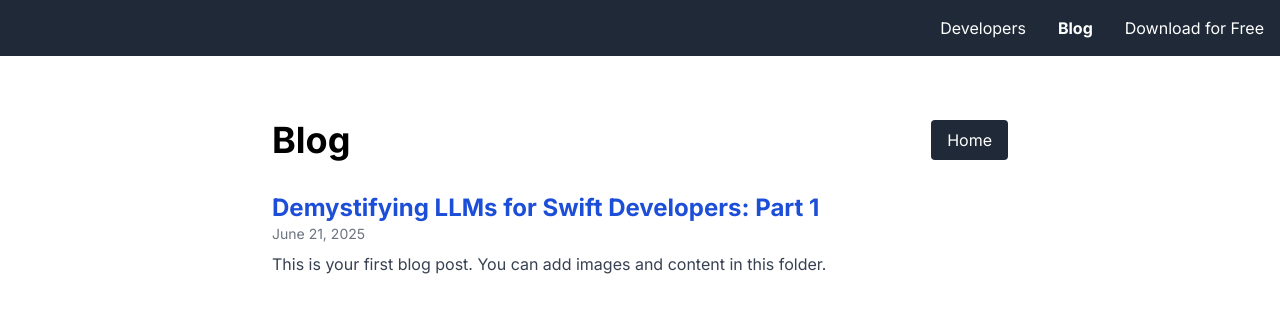
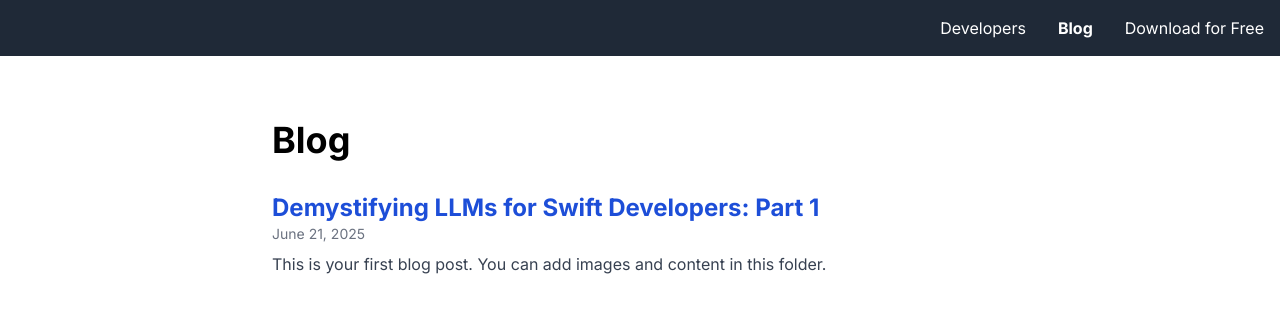
Before and after one commit to ronaldmannak/PicoWebsite, a Jekyll site: the page built from blog/index.html, in a window 1280 px wide. Shown: the top 313 px of the page. Built offline with Jekyll 4.4.1, drawn with Linux system fonts in a browser that asks for light colours; nearby versions of some CDN libraries.

Commit message:
fix home button and missing image

```diff
--- a/blog/index.html
+++ b/blog/index.html
@@ -5,10 +5,7 @@ permalink: /blog/
 ---
 
 <div class="container mx-auto px-4 py-16 max-w-3xl">
-    <div class="flex justify-between items-center mb-8">
-        <h1 class="text-4xl font-extrabold">Blog</h1>
-        <a href="/" class="bg-gray-800 text-white px-4 py-2 rounded hover:bg-gray-700 transition-colors">Home</a>
-    </div>
+    <h1 class="text-4xl font-extrabold mb-8">Blog</h1>
     <ul class="space-y-8">
     {% for post in site.posts %}
         <li>
```
Also changed, not shown: _posts/2025/06/2025-06-21-demystifying-llms-for-swift-developers-part-1.md (+1 -1 lines).
